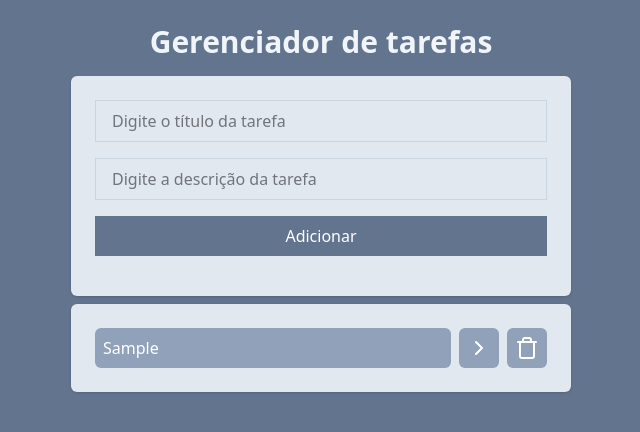
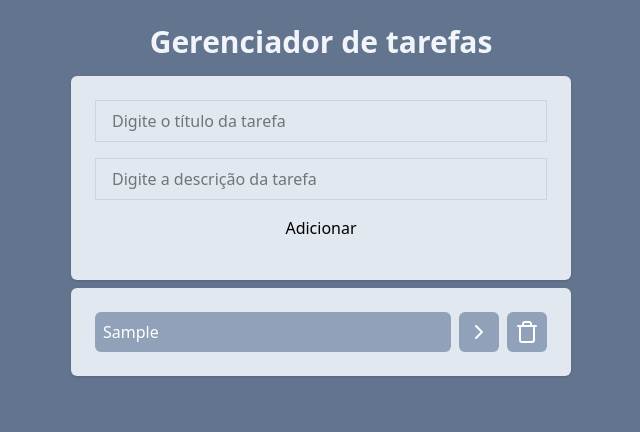
Before and after one commit to erichenriquesm/Exercicio-React, a React (Vite) app: page / in a window 1280 px wide. Both pictures are taken after typing "Sample", "Sample" into the empty fields and a click on the button "Adicionar". Shown: the top 432 px of the page, without its empty margins (319-959 px from the left). Built offline with nearby package versions, Linux system fonts and the light colour scheme; no server answers.

Commit message:
:zap: improvement: making components

```diff
--- a/src/components/AddTask.jsx
+++ b/src/components/AddTask.jsx
@@ -1,4 +1,5 @@
 import { useState } from "react";
+import Input from "./Input";
 
 function AddTask({ addTask }) {
   const [title, setTitle] = useState("");
@@ -20,14 +21,14 @@ function AddTask({ addTask }) {
 
   return (
     <div className="space-y-4 p-6 mb-2 bg-slate-200 rounded-md shadow flex flex-col">
-      <input
-        type="text"
-        placeholder="Digite o título da tarefa"
-        className="border border-slate-300 outline-slate-400 px-4 py-2 rounder-md"
+      <Input
+        type={"text"}
+        placeholder={"Digite o título da tarefa"}
         value={title}
         onChange={(event) => setTitle(event.target.value)}
       />
-      <input
+
+      <Input
         type="text"
         placeholder="Digite a descrição da tarefa"
         className="border border-slate-300 outline-slate-400 px-4 py-2 rounder-md"
@@ -36,7 +37,6 @@ function AddTask({ addTask }) {
       />
       <button
         onClick={submit}
-        className="bg-slate-500 text-white px-4 py-2 rounded-2 font-medium"
       >
         Adicionar
       </button>
--- /dev/null
+++ b/src/components/Button.jsx
@@ -0,0 +1,12 @@
+function Button(props) {
+    return (
+        <button
+            className="bg-slate-400 text-white p-2 rounded-md"
+            {...props}
+        >
+            { props.children }
+        </button>
+    );
+}
+
+export default Button;
--- /dev/null
+++ b/src/components/Input.jsx
@@ -0,0 +1,10 @@
+function Input(props) {
+  return (
+    <input
+      className="border border-slate-300 outline-slate-400 px-4 py-2 rounder-md"
+      {...props}
+    />
+  );
+}
+
+export default Input;
--- a/src/components/ListTasks.jsx
+++ b/src/components/ListTasks.jsx
@@ -1,5 +1,6 @@
 import { ChevronRightIcon, TrashIcon } from "lucide-react";
 import { useNavigate } from "react-router";
+import Button from "./Button";
 
 function ListTasks({ tasks, toggleTask, deleteTask }) {
   const navigate = useNavigate();
@@ -26,19 +27,19 @@ function ListTasks({ tasks, toggleTask, deleteTask }) {
                 {task.title}
               </button>
 
-              <button
+              <Button
                 onClick={() => seeDetails(task)}
                 className="bg-slate-400 text-white p-2 rounded-md"
               >
                 <ChevronRightIcon />
-              </button>
+              </Button>
 
-              <button
+              <Button
                 onClick={() => deleteTask(task.id)}
                 className="bg-slate-400 text-white p-2 rounded-md"
               >
                 <TrashIcon />
-              </button>
+              </Button>
             </li>
           );
         })
--- /dev/null
+++ b/src/components/Title.jsx
@@ -0,0 +1,9 @@
+function Title({ children }) {
+  return (
+    <h1 className="text-3xl text-slate-100 font-bold text-center">
+      { children }
+    </h1>
+  );
+}
+
+export default Title;
--- a/src/pages/HomePage.jsx
+++ b/src/pages/HomePage.jsx
@@ -2,6 +2,7 @@ import { useEffect, useState } from "react";
 import ListTasks from "../components/ListTasks";
 import AddTask from "../components/AddTask";
 import { v4 } from "uuid";
+import Title from "../components/Title";
 
 function HomePage() {
   const [tasks, setTasks] = useState(
@@ -18,7 +19,7 @@ function HomePage() {
     if (JSON.parse(localStorage.getItem("tasks"))?.length) {
       return;
     }
-    fetch("https://jsonplaceholder.typicode.com/todos?_limit=10")
+    fetch("https://jsonplaceholder.typicode.com/todos?_limit=5")
       .then((data) => data.json())
       .then((parsedData) => {
         const parsedTasks = parsedData.map((task) => {
@@ -64,9 +65,9 @@ function HomePage() {
   return (
     <div className="w-screen h-screen bg-slate-500 flex justify-center p-6">
       <div className="w-[500px] space-y-4">
-        <h1 className="text-3xl text-slate-100 font-bold text-center">
+        <Title>
           Gerenciador de tarefas
-        </h1>
+        </Title>
 
         <AddTask addTask={addTask} />
         <ListTasks
--- a/src/pages/TaskPage.jsx
+++ b/src/pages/TaskPage.jsx
@@ -1,5 +1,6 @@
 import { ChevronLeft } from "lucide-react";
 import { useNavigate, useSearchParams } from "react-router";
+import Title from "../components/Title";
 
 function TaskPage() {
   const [searchParams] = useSearchParams();
@@ -15,9 +16,9 @@ function TaskPage() {
           <button onClick={() => navigate(-1)} className="absolute top-0 left-0 bottom-0">
             <ChevronLeft className="text-slate-100" />
           </button>
-          <h1 className="text-3xl text-slate-100 font-bold text-center">
+          <Title>
             Detalhes da tarefa
-          </h1>
+          </Title>
         </div>
 
         <div className="bg-slate-200 p-4 rounded-md">
```
